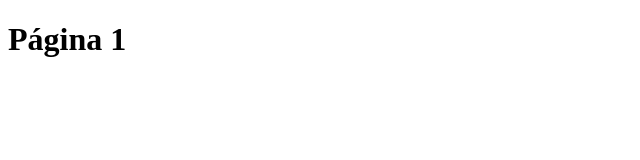
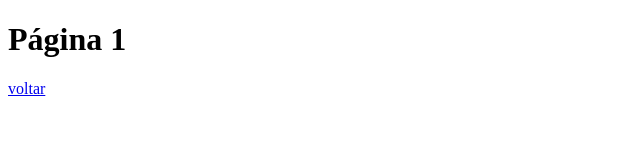
Before and after one commit to Andre-Victor-Vasconcelos/Javascript, a plain HTML site: page Pagina-principal/Comandos-basicos/pagina1.html in a window 1280 px wide. Shown: the full height of the page, 0-640 px from the left. Drawn offline with Linux system fonts and the light colour scheme.

Commit message:
Update pagina1.html

```diff
--- a/Pagina-principal/Comandos-basicos/pagina1.html
+++ b/Pagina-principal/Comandos-basicos/pagina1.html
@@ -8,5 +8,8 @@
 </head>
 <body>
     <h1>Página 1</h1>
+    <a href="https://andre-victor-vasconcelos.github.io/Javascript/">
+        <p>voltar</p>
+    </a>
 </body>
 </html>
```
